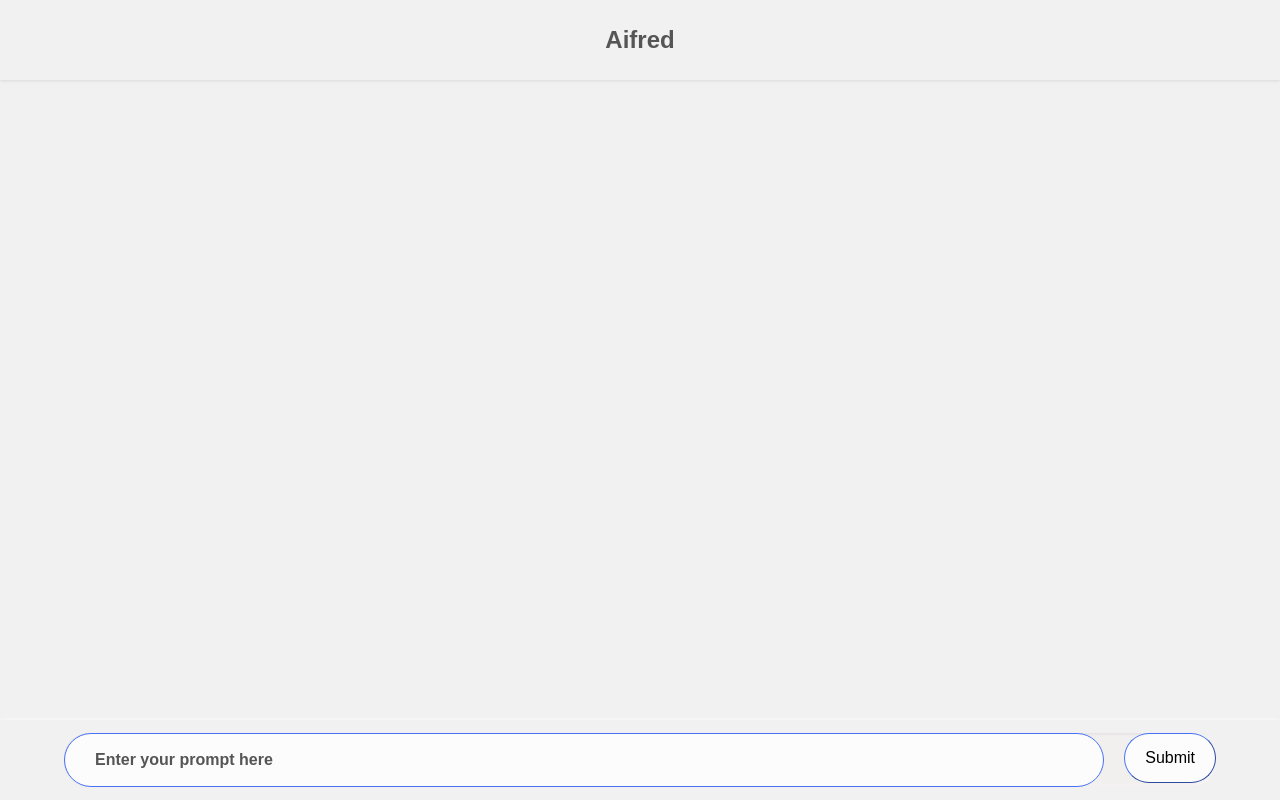
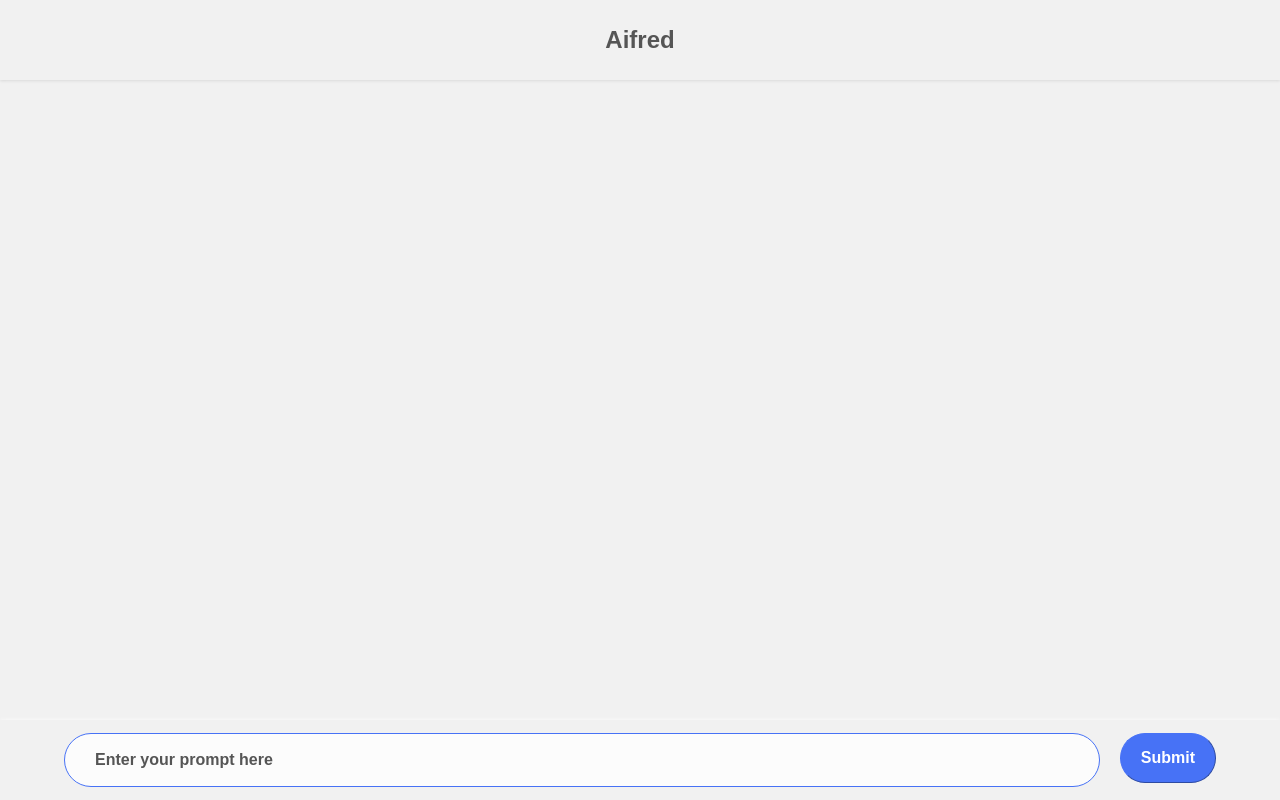
Before and after one commit to ChatBSV/app, a Next.js app: page / in a window 1280 px wide. Built offline with nearby package versions, Linux system fonts and the light colour scheme.

Commit message:
Alfred 0.1.0

```diff
--- a/components/ChatInput.module.css
+++ b/components/ChatInput.module.css
@@ -4,11 +4,9 @@
 }
 
 .inputForm {
-    background-color: #f2efef;
     border-radius: 25px;
     display: flex;
     width: 100%;
-    box-shadow: inset -1px -1px 5px rgba(255, 255, 255, .5), inset 1px 1px 3px rgba(0, 0, 0, .1);
 }
 
 .inputField {
@@ -45,11 +43,13 @@
     color: #555;
 }
 .submit {
+    color: #ffffff;
     padding: 0 20px;
     height: 50px;
+    font-weight: 600;
     border-radius: 25px;
     margin-left: 20px;
-    background-color: #fcfcfc;
+    background-color: #4772f6;
     border-color: #4772f6;
     border-width: 1px;
     font-size: 16px;
--- a/pages/index.js
+++ b/pages/index.js
@@ -46,7 +46,7 @@ const IndexPage = () => {
   };
 
   return (
-    <div style={{ color: '#555', backgroundColor: '#f1f1f1', flexDirection: 'column', fontFamily: 'IBM Plex Sans, sans-serif', fontSize: '16px', fontWeight: 400, lineHeight: '22px', display: 'flex', position: 'fixed', top: 0, bottom: 0, left: 0, right: 0 }}>
+    <div style={{ color: '#555', backgroundColor: '#f1f1f1', flexDirection: 'column', fontFamily: 'IBM Plex Sans, sans-serif', fontSize: '16px', fontWeight: 600, lineHeight: '22px', display: 'flex', position: 'fixed', top: 0, bottom: 0, left: 0, right: 0 }}>
       <Header />
       <ChatBody chat={chat} isLoading={isLoading} isError={isError} />
       <div className="chat-footer">
```
